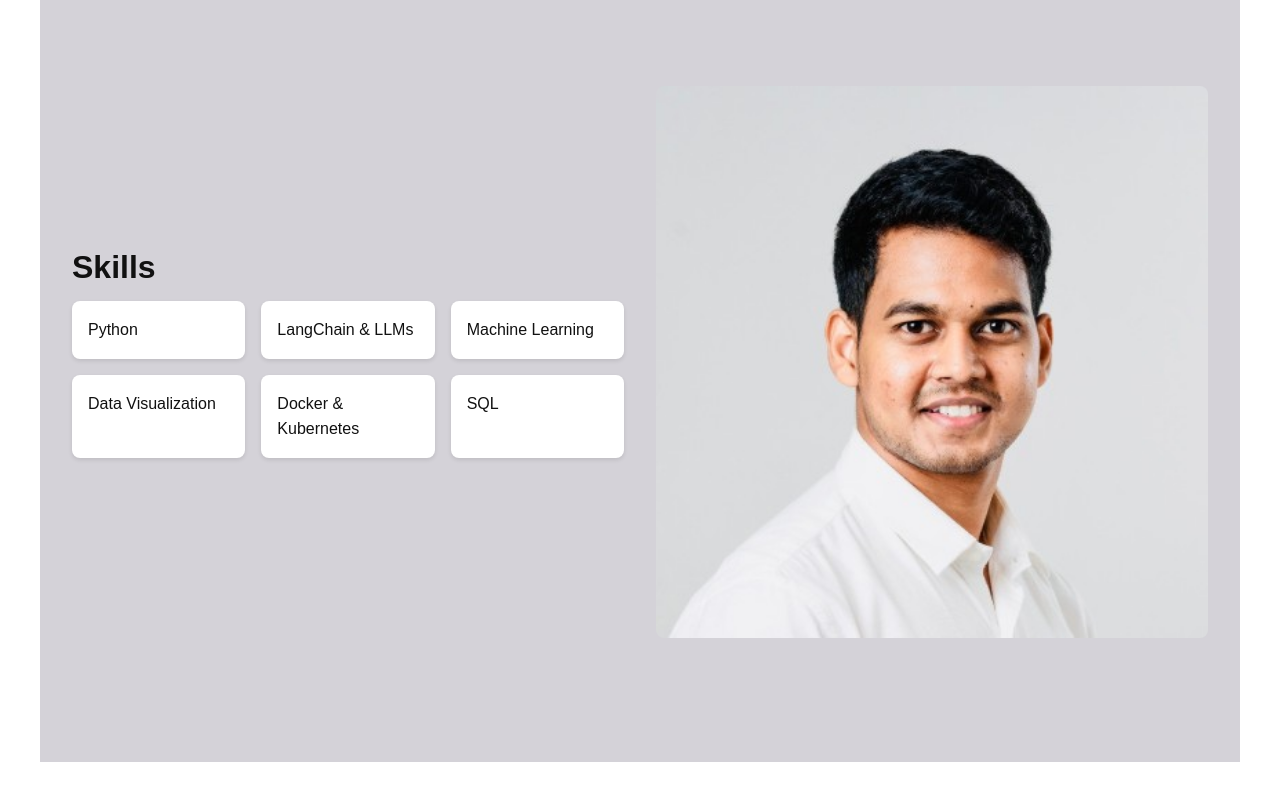
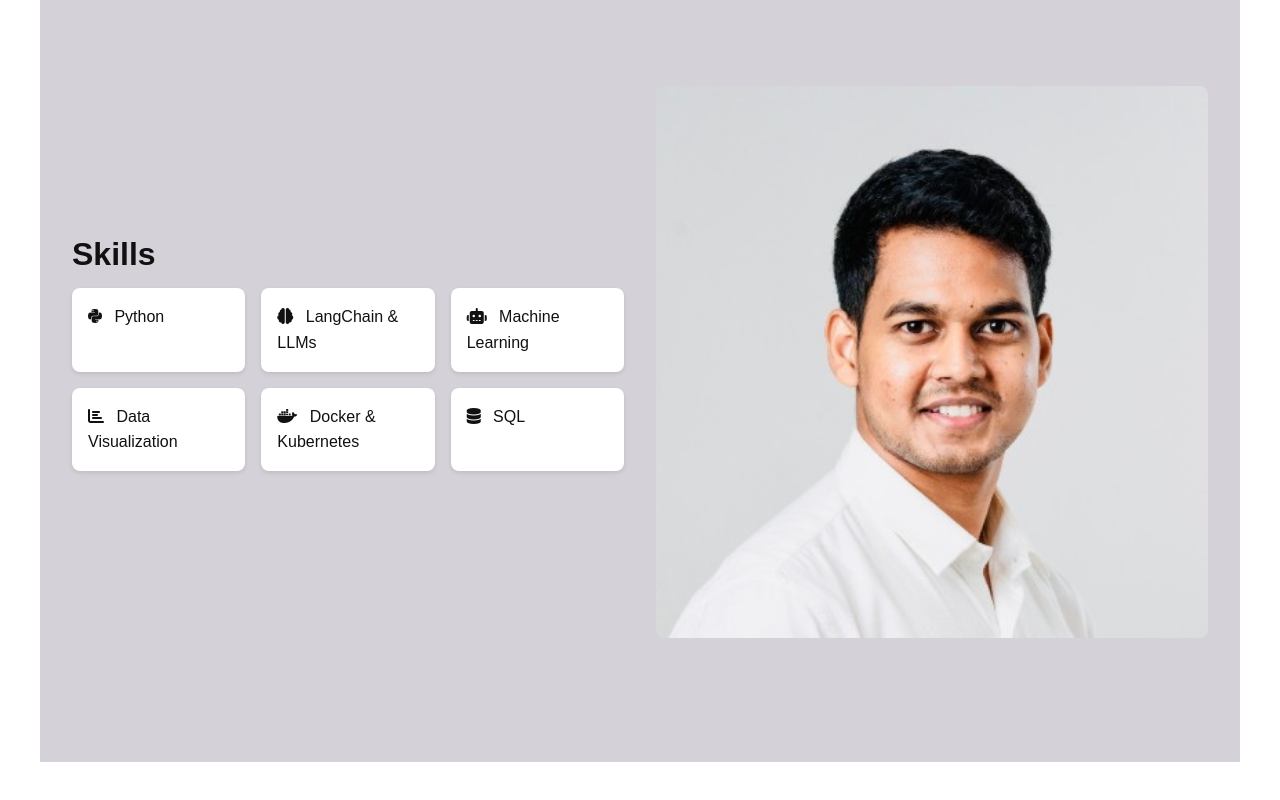
Before and after one commit to anudeep-peela/anudeep-peela.github.io, a plain HTML site: page index.html in a window 1280 px wide. Shown: the part 1638-2438 px from the top of the page. Drawn offline with Linux system fonts and the light colour scheme.

Commit message:
Add icons to skills section

```diff
--- a/index.html
+++ b/index.html
@@ -37,12 +37,12 @@
         <div class="section-content">
             <h2>Skills</h2>
             <ul class="skills-list">
-                <li>Python</li>
-                <li>LangChain &amp; LLMs</li>
-                <li>Machine Learning</li>
-                <li>Data Visualization</li>
-                <li>Docker &amp; Kubernetes</li>
-                <li>SQL</li>
+                <li><i class="fa-brands fa-python"></i> Python</li>
+                <li><i class="fa-solid fa-brain"></i> LangChain &amp; LLMs</li>
+                <li><i class="fa-solid fa-robot"></i> Machine Learning</li>
+                <li><i class="fa-solid fa-chart-bar"></i> Data Visualization</li>
+                <li><i class="fa-brands fa-docker"></i> Docker &amp; Kubernetes</li>
+                <li><i class="fa-solid fa-database"></i> SQL</li>
             </ul>
         </div>
         <div class="section-image">
--- a/style.css
+++ b/style.css
@@ -134,6 +134,15 @@ h2 {
   display: block;
 }
 
+.skills-list li i {
+  margin-right: 0.5rem;
+}
+
+.skills-list li {
+  display: flex;
+  align-items: center;
+}
+
 .skills-list,
 .projects {
   list-style: none;
```
